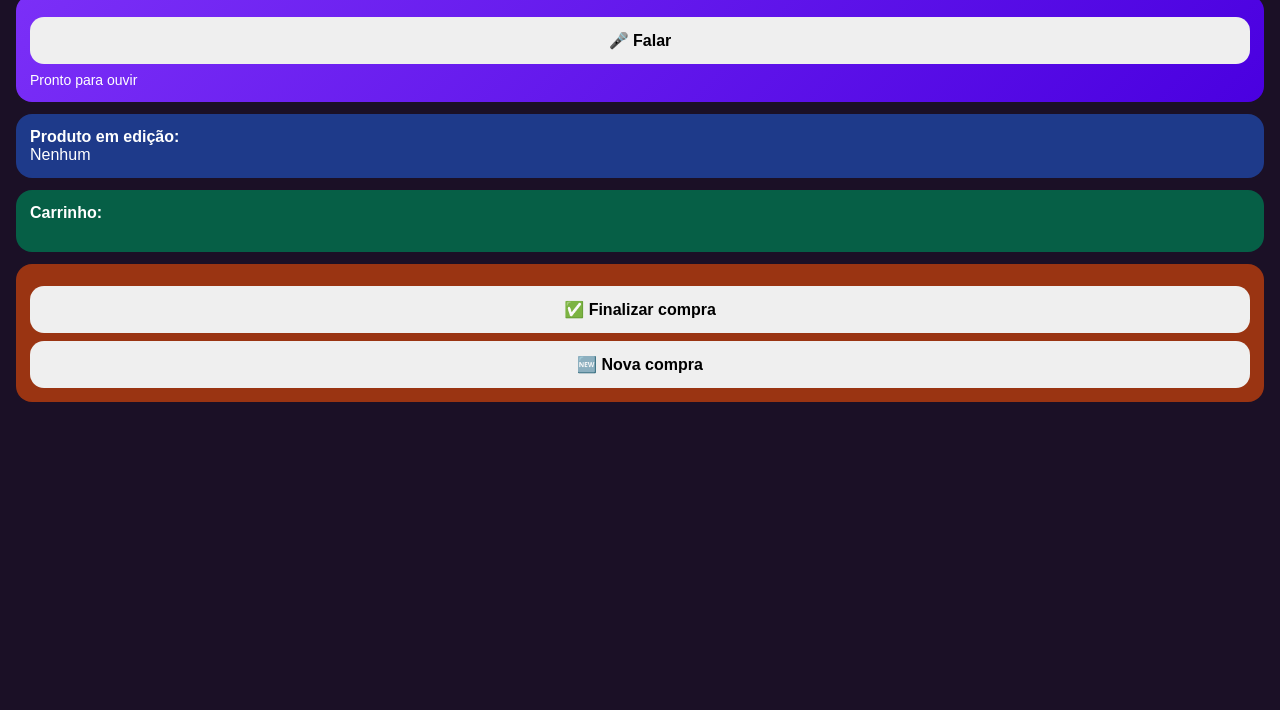
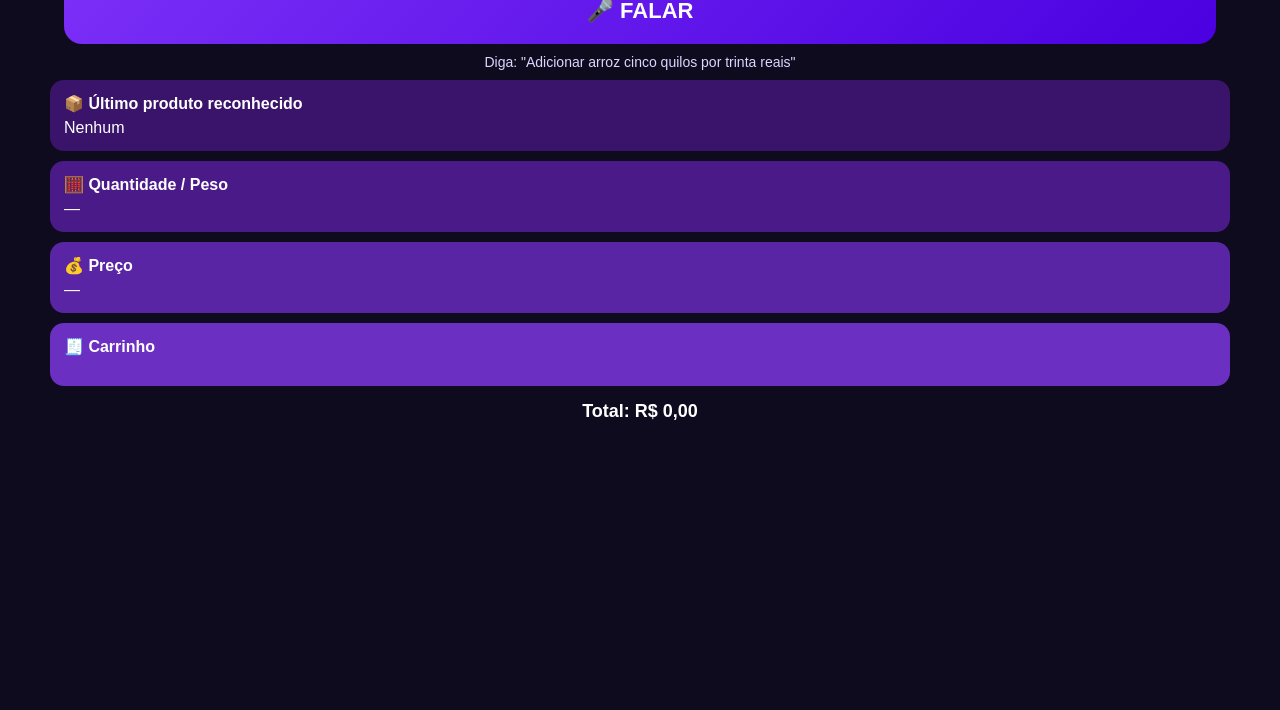
Before and after one commit to piscejunior-hub/meu-pwa_controle-compras, a plain HTML site: page index.html in a window 1280 px wide. Shown: the part 90-800 px from the top of the page. Drawn offline with Linux system fonts and the light colour scheme.

Commit message:
Update index.html

```diff
--- a/index.html
+++ b/index.html
@@ -5,58 +5,70 @@
 <meta name="viewport" content="width=device-width, initial-scale=1.0">
 <title>Compras por Voz</title>
 
-<link rel="manifest" href="manifest.json">
-<meta name="theme-color" content="#6a0dad">
-
 <style>
 body {
+  margin: 0;
   font-family: Arial, sans-serif;
-  background: #1b1026;
+  background: #0f0b1e;
   color: #fff;
-  margin: 0;
-  padding: 16px;
 }
 
 h1 {
   text-align: center;
+  margin: 15px 0;
+}
+
+.voice-main {
+  background: linear-gradient(135deg,#7b2ff7,#4a00e0);
+  border: none;
+  width: 90%;
+  margin: 10px auto;
+  padding: 20px;
+  border-radius: 18px;
+  font-size: 22px;
+  font-weight: bold;
+  color: #fff;
+  display: block;
+  cursor: pointer;
+}
+
+.status {
+  text-align: center;
+  font-size: 14px;
+  color: #dcd6ff;
   margin-bottom: 10px;
 }
 
-.section {
-  border-radius: 16px;
+.line {
+  width: 90%;
+  margin: 10px auto;
   padding: 14px;
-  margin-bottom: 12px;
+  border-radius: 14px;
 }
 
-.roxo { background: linear-gradient(135deg,#7b2ff7,#4a00e0); }
-.azul { background: #1e3a8a; }
-.verde { background: #065f46; }
-.laranja { background: #9a3412; }
+.l1 { background:#3a136a; }
+.l2 { background:#4a1b88; }
+.l3 { background:#5a25a5; }
+.l4 { background:#6b30c2; }
 
-button {
-  width: 100%;
-  padding: 14px;
-  margin-top: 8px;
-  border-radius: 14px;
-  border: none;
-  font-size: 16px;
-  font-weight: bold;
-  cursor: pointer;
+.line strong {
+  display:block;
+  margin-bottom:6px;
 }
 
-#voiceStatus {
-  margin-top: 8px;
-  font-size: 14px;
+#shoppingList li {
+  background:#2a1b44;
+  margin:8px 0;
+  padding:10px;
+  border-radius:10px;
+  list-style:none;
 }
 
-ul {
-  list-style: none;
-  padding: 0;
-}
-
-li {
-  padding: 6px 0;
-  border-bottom: 1px solid rgba(255,255,255,.2);
+.total {
+  font-size: 18px;
+  font-weight: bold;
+  text-align: center;
+  margin: 15px;
 }
 </style>
 </head>
@@ -65,26 +77,30 @@ li {
 
 <h1>🛒 Compras por Voz</h1>
 
-<div class="section roxo">
-  <button onclick="startVoice()">🎤 Falar</button>
-  <div id="voiceStatus">Pronto para ouvir</div>
+<button class="voice-main" onclick="startVoice()">🎤 FALAR</button>
+<div id="voiceStatus" class="status">Diga: "Adicionar arroz cinco quilos por trinta reais"</div>
+
+<div class="line l1">
+  <strong>📦 Último produto reconhecido</strong>
+  <div id="lastProduct">Nenhum</div>
 </div>
 
-<div class="section azul">
-  <strong>Produto em edição:</strong>
-  <div id="currentProduct">Nenhum</div>
+<div class="line l2">
+  <strong>🧮 Quantidade / Peso</strong>
+  <div id="lastQty">—</div>
 </div>
 
-<div class="section verde">
-  <strong>Carrinho:</strong>
-  <ul id="cart"></ul>
-  <div id="total"></div>
+<div class="line l3">
+  <strong>💰 Preço</strong>
+  <div id="lastPrice">—</div>
 </div>
 
-<div class="section laranja">
-  <button onclick="finalizar()">✅ Finalizar compra</button>
-  <button onclick="nova()">🆕 Nova compra</button>
+<div class="line l4">
+  <strong>🧾 Carrinho</strong>
+  <ul id="shoppingList"></ul>
 </div>
+
+<div class="total" id="totalGeral">Total: R$ 0,00</div>
 
 <script src="script.js"></script>
 </body>
```
